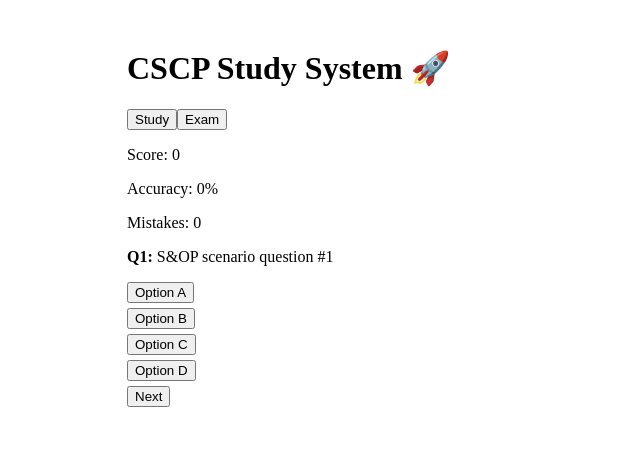
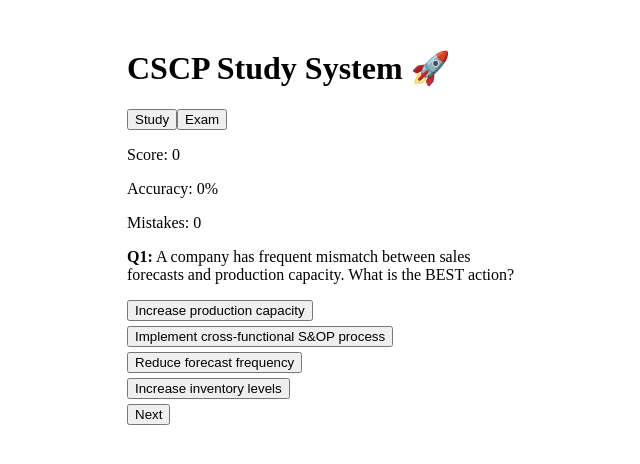
Before and after one commit to megellio/cscp-study-app, a Next.js app: page / in a window 1280 px wide. Shown: the top 464 px of the page, without its empty margins (313-953 px from the left). Built offline with nearby package versions, Linux system fonts and the light colour scheme.

Commit message:
Update page.jsx

```diff
--- a/app/page.jsx
+++ b/app/page.jsx
@@ -6,16 +6,57 @@ export default function Page() {
 
   const topics = ["S&OP","Inventory","Logistics","Risk"];
 
-  const questionBank = Array.from({ length: 200 }, (_, i) => {
-    const topic = topics[i % topics.length];
-    return {
-      topic,
-      question: `${topic} scenario question #${i+1}`,
-      options: ["Option A","Option B","Option C","Option D"],
-      answer: 1,
-      explanation: "This is the correct decision based on CSCP principles."
-    };
-  });
+  const questionBank = [
+  {
+    topic: "S&OP",
+    question: "A company has frequent mismatch between sales forecasts and production capacity. What is the BEST action?",
+    options: [
+      "Increase production capacity",
+      "Implement cross-functional S&OP process",
+      "Reduce forecast frequency",
+      "Increase inventory levels"
+    ],
+    answer: 1,
+    explanation: "S&OP aligns demand and supply across functions to reduce mismatch."
+  },
+  {
+    topic: "Inventory",
+    question: "Demand variability is causing frequent stockouts. What is the BEST solution?",
+    options: [
+      "Reduce reorder point",
+      "Increase safety stock",
+      "Eliminate safety stock",
+      "Increase EOQ significantly"
+    ],
+    answer: 1,
+    explanation: "Safety stock buffers demand uncertainty and protects service levels."
+  },
+  {
+    topic: "Logistics",
+    question: "A company is experiencing late deliveries due to ocean shipping delays. What is the BEST option?",
+    options: [
+      "Shift entirely to air freight",
+      "Use a blended transportation strategy",
+      "Increase shipment sizes",
+      "Reduce order frequency"
+    ],
+    answer: 1,
+    explanation: "Blended transport balances cost and speed."
+  },
+  {
+    topic: "Risk",
+    question: "A critical supplier is in a politically unstable region. What is the BEST mitigation?",
+    options: [
+      "Increase order quantities",
+      "Implement dual sourcing",
+      "Reduce inventory",
+      "Change transportation mode"
+    ],
+    answer: 1,
+    explanation: "Dual sourcing reduces dependency risk."
+  }
+];
+
 
   const [mode,setMode]=useState("study");
   const [current,setCurrent]=useState(0);
```
